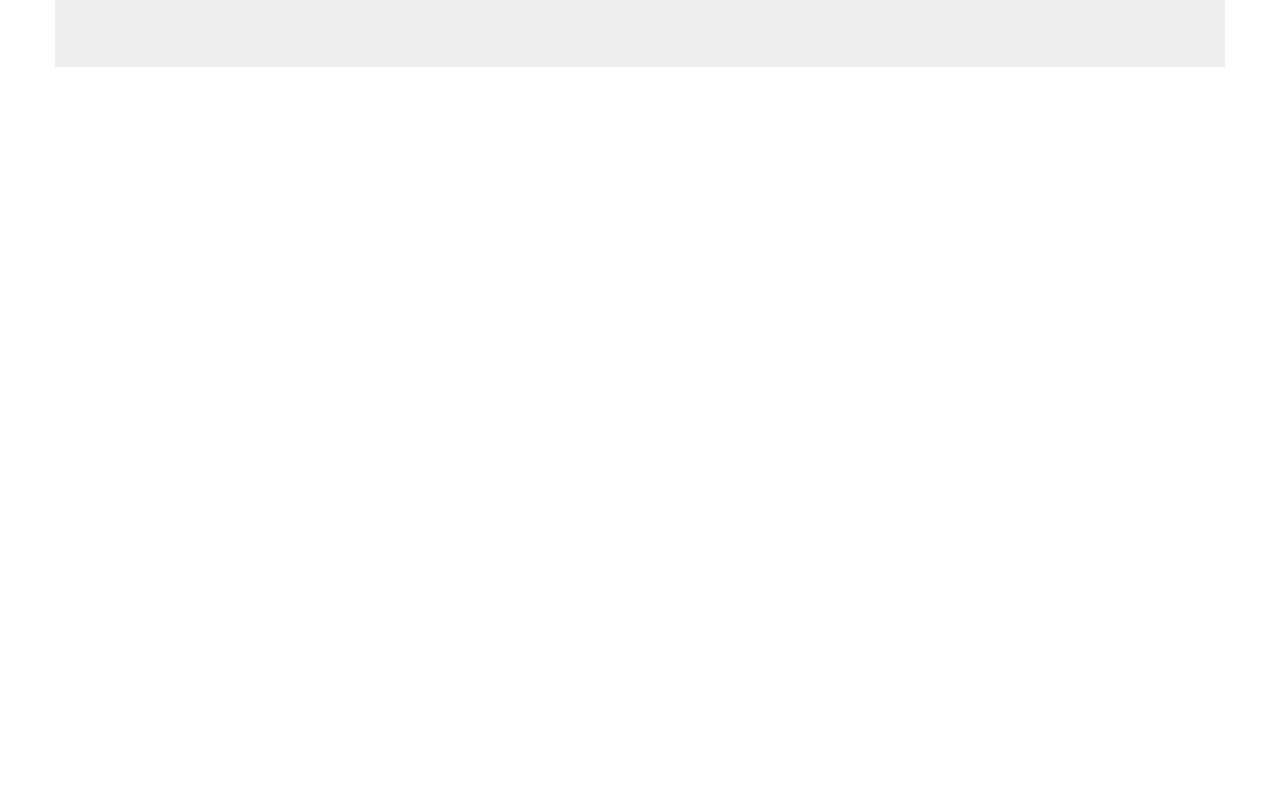
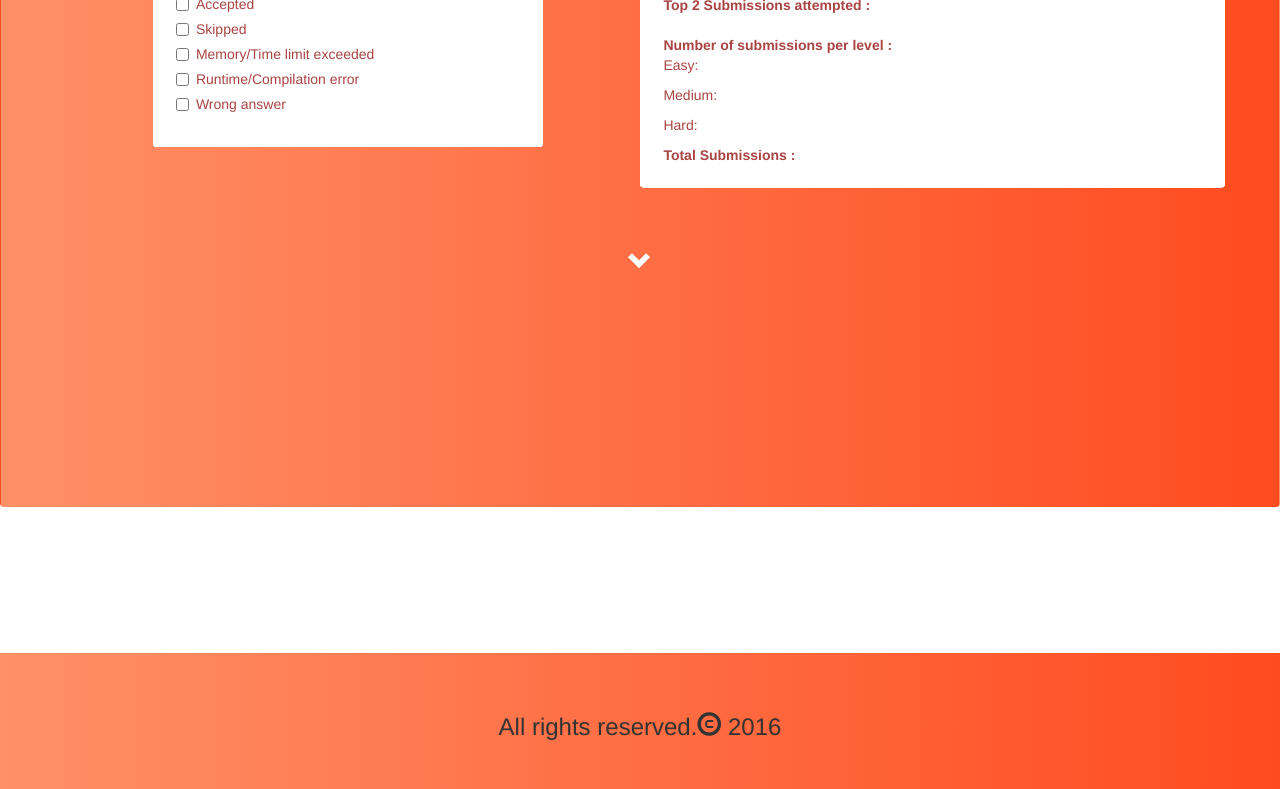
Before and after one commit to hchallenges/hchallenges.github.io, a plain HTML site: page index.html in a window 1280 px wide. Shown: the part 293-1082 px from the top of the page. Before the commit the page ends 800 px from the top, so only its background shows below. Drawn offline with Linux system fonts and the light colour scheme; no server answers.

Commit message:
Add files via upload

```diff
--- a/index.html
+++ b/index.html
@@ -2,15 +2,17 @@
 <html lang="en">
   <head>
     <meta charset="utf-8">
+    <meta name="viewport" content="width=device-width, initial-scale=1">
     <title>CTZ Code Hub</title>
     <link rel="stylesheet" href="bootstrap/css/bootstrap-theme.css" media="screen" title="no title">
     <link rel="stylesheet" href="bootstrap/css/bootstrap.css" media="screen" title="no title">
+    <link rel="stylesheet" href="css/scss/master.css" media="screen" title="no title">
   </head>
   <body>
-   <div class='alert alert-danger'>
+   <!-- <div class='alert alert-danger'>
      <a href="#" class="close" data-dismiss='alert' aria-label='close'>&times;</a>
      <strong>Due to some problem with api </strong> the page cannot load scripts safely.So kindly load unsafe script to view content.In chrome click on shield icon in address bar and load unsafe scripts.
-   </div>
+   </div> -->
 
   <header>
     <nav class="navbar navbar-transparent ">
@@ -19,22 +21,80 @@
           <br>
           <a href="index.html" class="navbar-brand "><h1 class='text-danger'>&nbsp;<i class="glyphicon glyphicon-chevron-left"></i>Code<i class="glyphicon glyphicon-chevron-right"></i> Cafe<h1></a>
         </div>
+      </div>
+        <h2 class="text-center co">Code hub with stats!</h2>
+        <br>
+
+<!-- Filters -->
+
+        <div class="container  text-danger">
+          <div class="row">
+            <div class='col-lg-4 col-md-4 col-sm-4 col-xs-10 col-xs-offset-1 cards'><h3><i class="glyphicon glyphicon-th-list"></i> Filter by <strong>status</strong></h3>
+
+              <div class="checkbox">
+                <label><input type="checkbox" value="">Accepted</label>
+              </div>
+              <div class="checkbox">
+                <label><input type="checkbox" value="">Skipped</label>
+              </div>
+              <div class="checkbox">
+                <label><input type="checkbox" value="">Memory/Time limit exceeded</label>
+              </div>
+              <div class="checkbox">
+                <label><input type="checkbox" value="">Runtime/Compilation error</label>
+              </div>
+              <div class="checkbox">
+                <label><input type="checkbox" value="">Wrong answer</label>
+              </div>
+            </div>
+
+            <div class="col-lg-2 col-md-2 col-sm-2 ">
+
+            </div>
+<!-- Statical analysis -->
+
+              <div class='col-lg-6 col-md-6 col-sm-6 col-xs-10 col-xs-offset-1 cards'><h3><strong> <i class="glyphicon glyphicon-signal"></i> Statical Analysis</strong></h3>
+                 <div class="top-2">
+                   <strong>Top 2 Submissions attempted :</strong>
+                   <br>
+                   <br>
+                 </div>
+                  <div class="nosub">
+                    <strong>Number of submissions per level :</strong>
+                    <br>
+                    <p>Easy:</p>
+                    <p>Medium:</p>
+                    <p>Hard:</p>
+                  </div>
+                  <div class="total">
+                    <strong>Total Submissions :</strong>
+                  </div>
+              </div>
+          </div>
+        </div>
         <br>
         <br>
-      </div>
+        <h3 class="text-center"><a href="#down"><i class="glyphicon glyphicon-chevron-down text-center" style="color:white"></i></a></h3>
+
     </nav>
   </header>
 
   <section>
-    <h1 class="text-center">Code hub with stats!</h1>
 
-    <div class="jumbotron container" >
+
+    <div class="jumbotron container " id='down'>
     <div class="row text">
 
     </div>
     </div>
   </section>
 
+  <footer>
+    <div class="footer">
+       <h3 class="text-center">All rights reserved.<i class="glyphicon glyphicon-copyright-mark"></i> 2016
+         </h3>
+    </div>
+  </footer>
 
     <script type="text/javascript" src="bootstrap/js/jquery-3.1.0.js"></script>
     <script type="text/javascript" src="bootstrap/js/bootstrap.js"></script>
```
